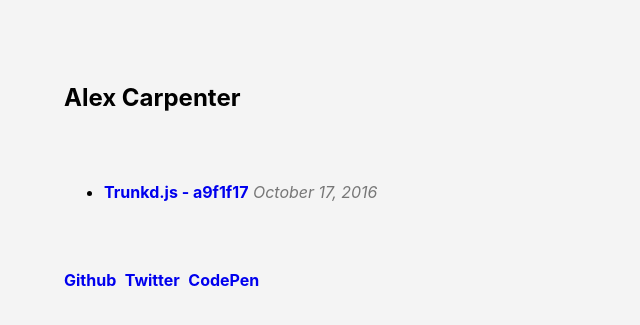
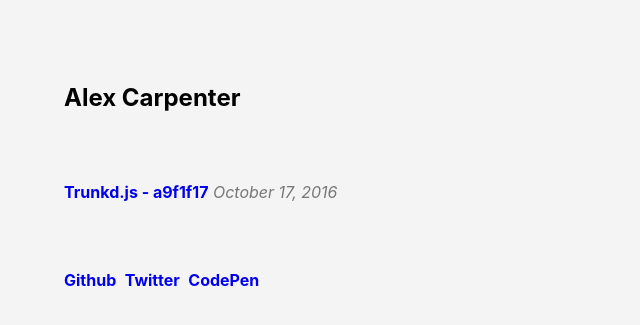
Before and after one commit to alexcarpenter/alexcarpenter-11ty, a Jekyll site: the page built from index.html, in a window 1280 px wide. Shown: the top 325 px of the page, without its empty margins (0-640 px from the left). Built offline with Jekyll 4.4.1, drawn with Linux system fonts in a browser that asks for light colours; nearby versions of some CDN libraries.

Commit message:
List reset

```diff
--- a/index.html
+++ b/index.html
@@ -3,7 +3,7 @@ layout: default
 title: Home
 ---
 <section class="mb5">
-  <ul>
+  <ul class="list pl0">
   {% for post in site.posts %}
     <li class="mb2"><a href="{{ post.url }}" class="link dim b">{{ post.title }}</a> <time class="i gray">{{ post.date | date: '%B %d, %Y' }}</time></li>
   {% endfor %}
```
